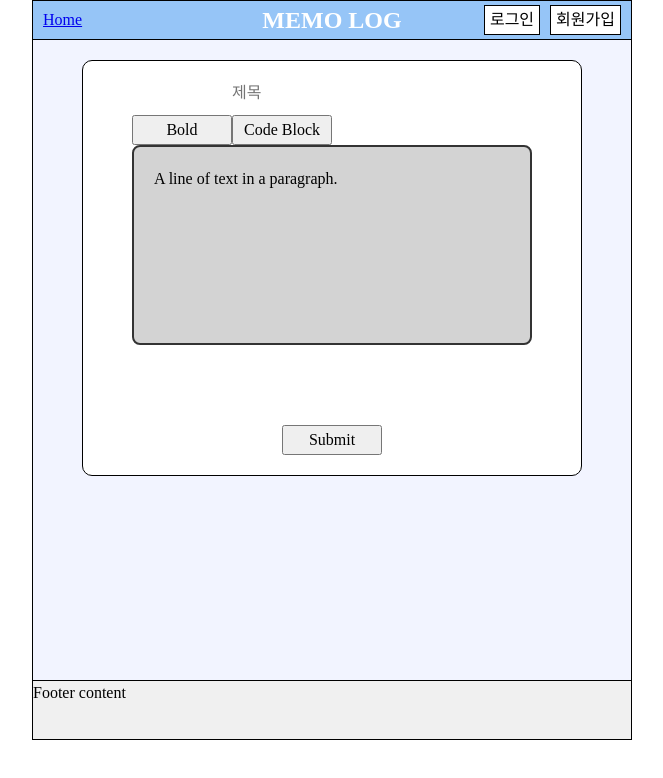
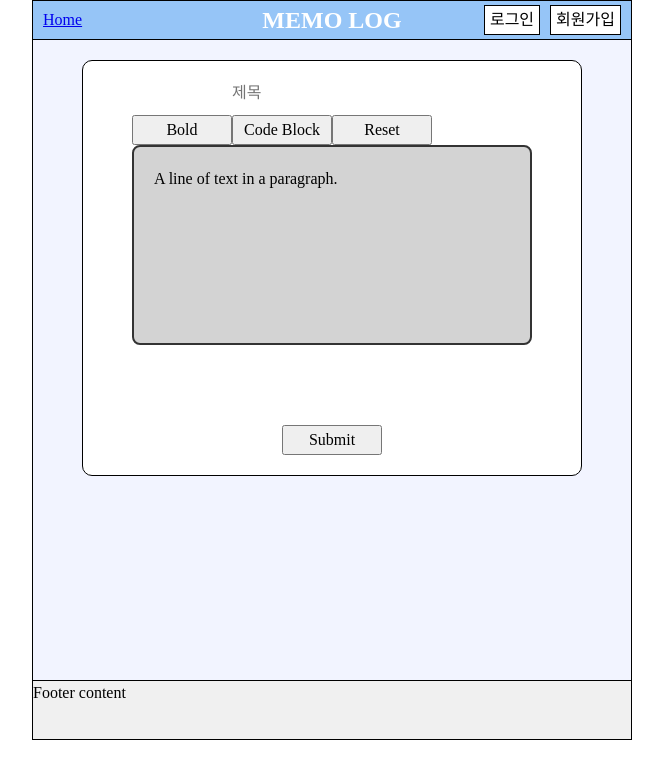
Before and after one commit to memomou/memo_frontend, a React (Create React App) app: page /post/new in a window 1280 px wide. Shown: the top 778 px of the page, without its empty margins (308-971 px from the left). Built offline with nearby package versions, Linux system fonts and the light colour scheme; no server answers.

Commit message:
Add: Test Editor 에 reset 기능 추가

```diff
--- a/src/components/SlateEditor/SlateEditor.tsx
+++ b/src/components/SlateEditor/SlateEditor.tsx
@@ -1,7 +1,15 @@
-import { useCallback, useState } from "react";
+import { useCallback, useMemo, useState } from "react";
 import { Descendant, Editor, createEditor, Transforms, Element } from "slate";
 import { Editable, Slate, withReact } from "slate-react";
 import { CustomEditor } from "./helper";
+
+const defaultValue : Element[] = [
+  {
+    type: 'paragraph',
+    children: [{ text: 'A line of text in a paragraph.' }],
+  }
+]
+
 function SlateEditor({
   initialValue,
   renderEditable = (props) => <Editable {...props} />, // 기본적으로 Editable 사용
@@ -11,6 +19,17 @@ function SlateEditor({
 })
   {
   const [editor] = useState(() => withReact(createEditor()))
+  const initialValue_ = useMemo(
+    () => {
+      const content = localStorage.getItem('content');
+      if (content) {
+        return JSON.parse(content)
+      } else {
+        return defaultValue
+      }
+    },
+    []
+  )
   const [value, setValue] = useState<Descendant[]>(initialValue ?? initialValue_);
   const renderElement = useCallback((props: any) => {
     switch (props.element.type) {
@@ -20,6 +39,7 @@ function SlateEditor({
         return <DefaultElement {...props} />
     }
   }, [])
+
 
   // Define a leaf rendering function that is memoized with `useCallback`.
   const renderLeaf = useCallback((props: any) => {
@@ -58,6 +78,14 @@ function SlateEditor({
         >
           Code Block
         </button>
+        <button
+          onClick={event => {
+            event.preventDefault()
+            CustomEditor.resetNodes(editor, { nodes: defaultValue })
+          }}
+        >
+          Reset
+        </button>
       </div>
       {renderEditable({
         className: "slate-editable",
@@ -85,13 +113,6 @@ function SlateEditor({
   </Slate>);
 }
 
-const initialValue_: Descendant[] = [
-  {
-    type: 'paragraph',
-    children: [{ text: 'A line of text in a paragraph.' }],
-  },
-]
-
 // Define a React component renderer for our code blocks.
 const CodeElement = (props: any) => {
   return (
--- a/src/components/SlateEditor/helper.tsx
+++ b/src/components/SlateEditor/helper.tsx
@@ -1,5 +1,5 @@
 
-import { Editor, Transforms, Element } from "slate";
+import { Editor, Transforms, Element, Node, Point } from "slate";
 // Define our own custom set of helpers
 export const CustomEditor = {
   isBoldMarkActive(editor: Editor) {
@@ -32,4 +32,30 @@ export const CustomEditor = {
       { match: n => Element.isElement(n) && Editor.isBlock(editor, n) }
     )
   },
+
+  resetNodes<T extends Node>(
+    editor: Editor,
+    options: {
+      nodes?: Node | Node[],
+      at?: Location
+    } = {}
+  ): void {
+    const children = [...editor.children]
+
+    children.forEach((node) => editor.apply({ type: 'remove_node', path: [0], node }))
+
+    if (options.nodes) {
+      const nodes = Node.isNode(options.nodes) ? [options.nodes] : options.nodes
+
+      nodes.forEach((node, i) => editor.apply({ type: 'insert_node', path: [i], node: node }))
+    }
+
+    const point = options.at && Point.isPoint(options.at)
+      ? options.at
+      : Editor.end(editor, [])
+
+    if (point) {
+      Transforms.select(editor, point)
+    }
+  }
 }
```
